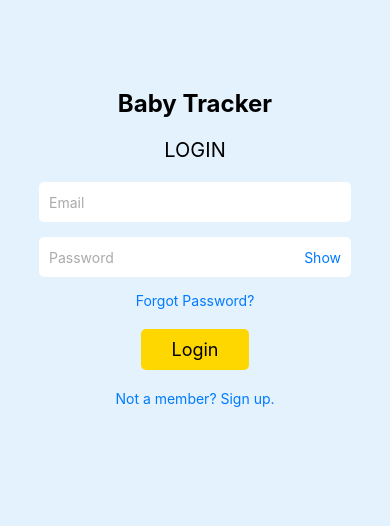
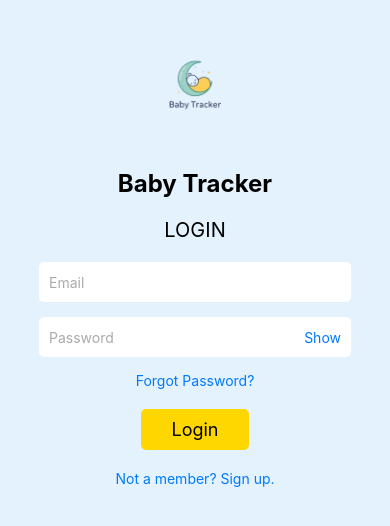
Before and after one commit to ama0917/CSCE-4901.501-Baby-Tracker, a React Native app: screen /Login in a window 390 px wide. Shown: the part 174-700 px from the top of the page. Built offline with nearby package versions, Linux system fonts and the light colour scheme.

Commit message:
Added Logo to Login screen

```diff
--- a/screens/LoginScreen.js
+++ b/screens/LoginScreen.js
@@ -1,5 +1,5 @@
 import React, { useState } from 'react';
-import { View, Text, TextInput, TouchableOpacity, StyleSheet } from 'react-native';
+import { View, Text, TextInput, TouchableOpacity, StyleSheet, Image } from 'react-native';
 import { useNavigation } from '@react-navigation/native';
 
 export default function LoginScreen() {
@@ -8,8 +8,13 @@ export default function LoginScreen() {
   const [password, setPassword] = useState('');
   const [showPassword, setShowPassword] = useState(false);
 
+
+
   return (
+
       <View style={styles.container}>
+        <Image source={require('../assets/logo.png')}
+          style={styles.logoImage} />
         <Text style={styles.logo}>Baby Tracker</Text>
         <Text style={styles.title}>LOGIN</Text>
 
@@ -18,8 +23,7 @@ export default function LoginScreen() {
           placeholder="Email"
           placeholderTextColor="#aaa"
           value={email}
-        onChangeText={setEmail}
-      />
+          onChangeText={setEmail} />
         <View style={styles.passwordContainer}>
           <TextInput
             style={styles.passwordInput}
@@ -27,8 +31,7 @@ export default function LoginScreen() {
             placeholderTextColor="#aaa"
             value={password}
             onChangeText={setPassword}
-          secureTextEntry={!showPassword}
-        />
+            secureTextEntry={!showPassword} />
           <TouchableOpacity onPress={() => setShowPassword(!showPassword)}>
             <Text style={styles.showText}>{showPassword ? "Hide" : "Show"}</Text>
           </TouchableOpacity>
@@ -108,4 +111,11 @@ const styles = StyleSheet.create({
     marginTop: 20,
     color: '#007AFF',
   },
+  logoImage: {
+    width: 150,
+    height: 150,
+    resizeMode: 'contain',
+    marginBottom: 10,
+  },
+
 });
```
Lines whose indentation alone changed are shown as unchanged.
